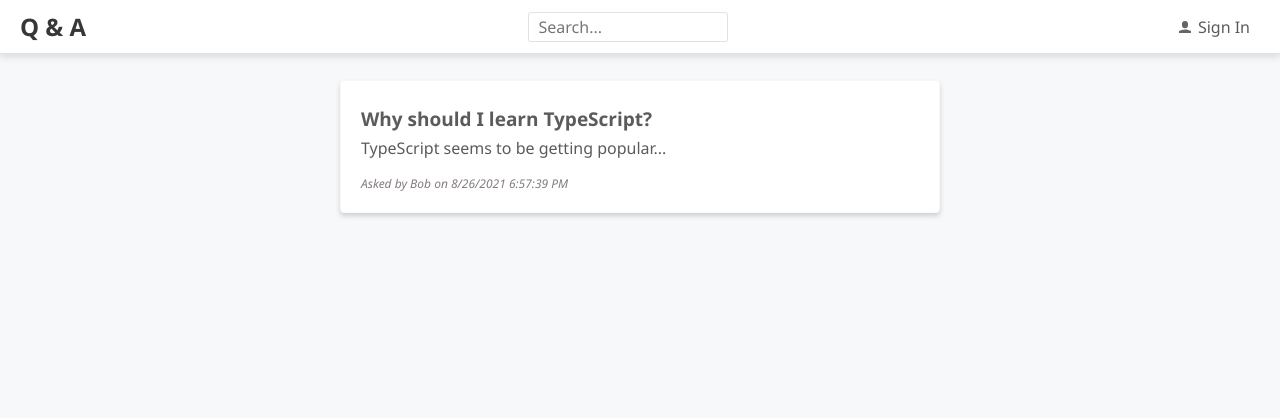
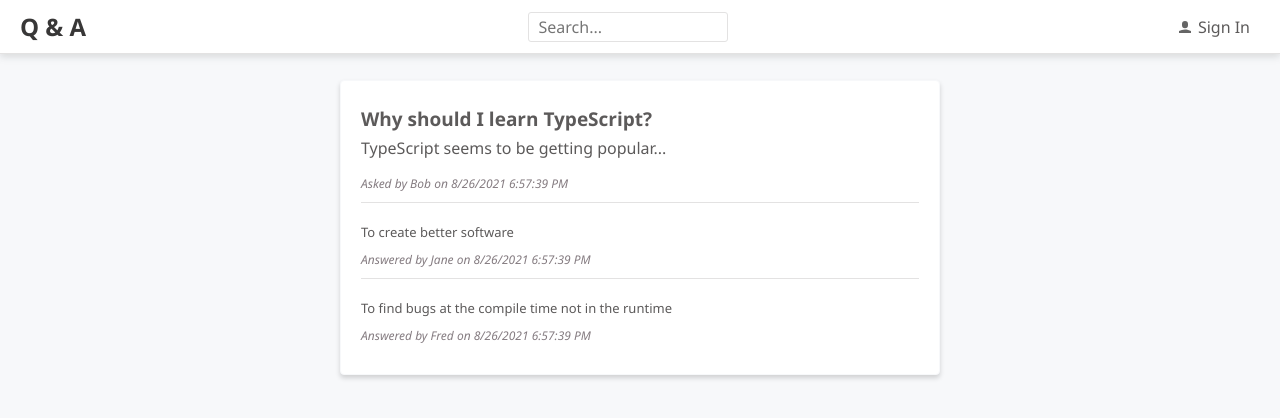
Before and after one commit to sswietoniowski/learning-aspnetcore-react-frontend-react-app, a React (Create React App) app: page /questions/1 in a window 1280 px wide. Shown: the top 418 px of the page. Built offline with nearby package versions, Linux system fonts and the light colour scheme.

Commit message:
Created components AnswerList and Answer

```diff
--- /dev/null
+++ b/src/Answer.tsx
@@ -0,0 +1,37 @@
+/** @jsxImportSource @emotion/react */
+import { css } from '@emotion/react';
+import React from 'react';
+import { AnswerData } from './QuestionsData';
+import { gray3 } from './Styles';
+
+interface Props {
+  data: AnswerData;
+}
+
+export const Answer = ({ data }: Props) => (
+  <div
+    css={css`
+      padding: 10px 0px;
+    `}
+  >
+    <div
+      css={css`
+        padding: 10px 0px;
+        font-size: 13px;
+      `}
+    >
+      {data.content}
+    </div>
+    <div
+      css={css`
+        font-size: 12px;
+        font-style: italic;
+        color: ${gray3};
+      `}
+    >
+      {`Answered by ${data.userName} on
+        ${data.created.toLocaleDateString()}
+        ${data.created.toLocaleTimeString()}`}
+    </div>
+  </div>
+);
--- /dev/null
+++ b/src/AnswerList.tsx
@@ -0,0 +1,31 @@
+/** @jsxImportSource @emotion/react */
+import { css } from '@emotion/react';
+import React from 'react';
+import { AnswerData } from './QuestionsData';
+import { Answer } from './Answer';
+import { gray5 } from './Styles';
+
+interface Props {
+  data: AnswerData[];
+}
+
+export const AnswerList = ({ data }: Props) => (
+  <ul
+    css={css`
+      list-style: none;
+      margin: 10px 0 0 0;
+      padding: 0;
+    `}
+  >
+    {data.map((answer) => (
+      <li
+        css={css`
+          border-top: 1px solid ${gray5};
+        `}
+        key={answer.answerId}
+      >
+        <Answer data={answer} />
+      </li>
+    ))}
+  </ul>
+);
--- a/src/QuestionPage.tsx
+++ b/src/QuestionPage.tsx
@@ -5,6 +5,7 @@
 import { useParams } from 'react-router-dom';
 import { Page } from './Page';
 import { QuestionData, getQuestion } from './QuestionsData';
+import { AnswerList } from './AnswerList';
 
 export const QuestionPage = () => {
   const [question, setQuestion] = React.useState<QuestionData | null>(null);
@@ -59,6 +60,7 @@
                 ${question.created.toLocaleDateString()}
                 ${question.created.toLocaleTimeString()}`}
             </div>
+            <AnswerList data={question.answers} />
           </React.Fragment>
         )}
       </div>
```
